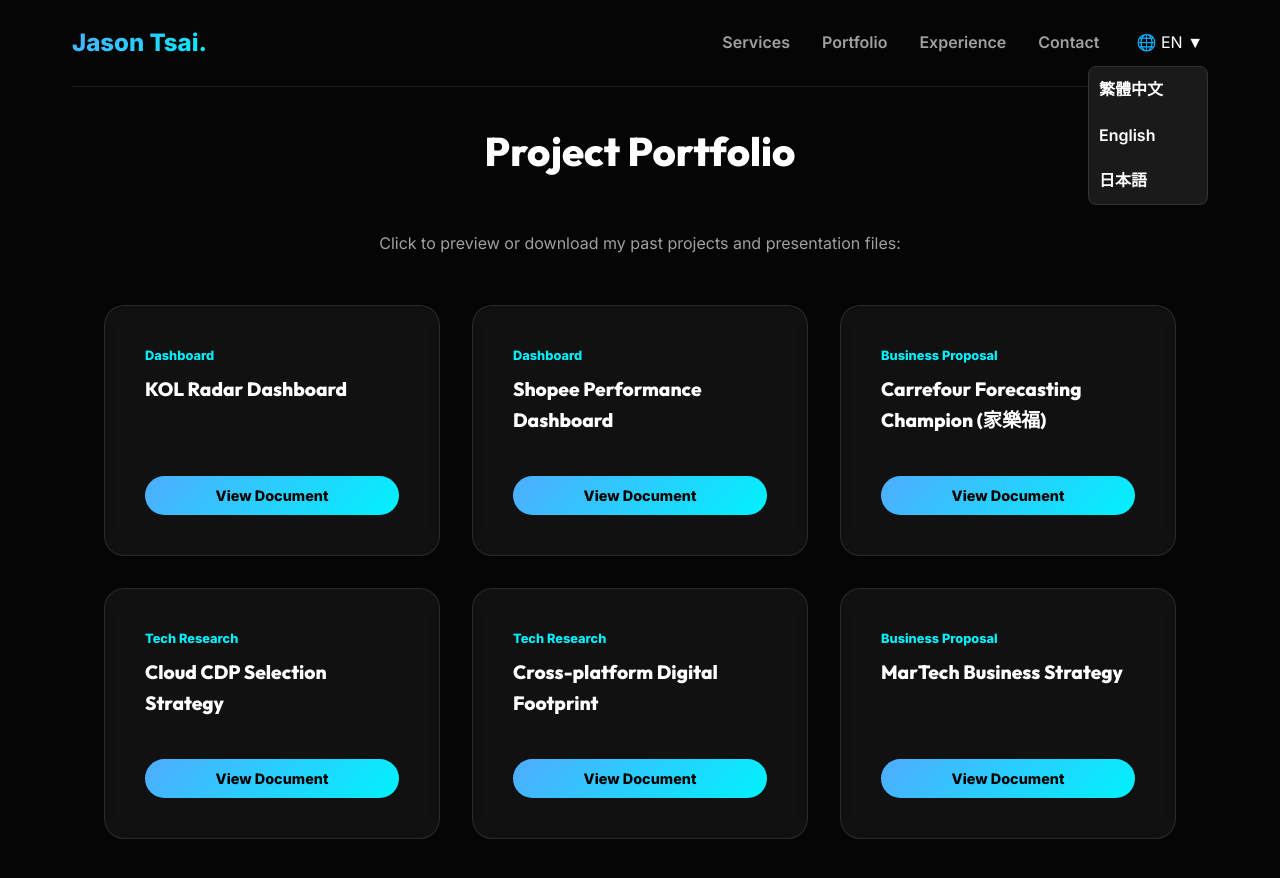
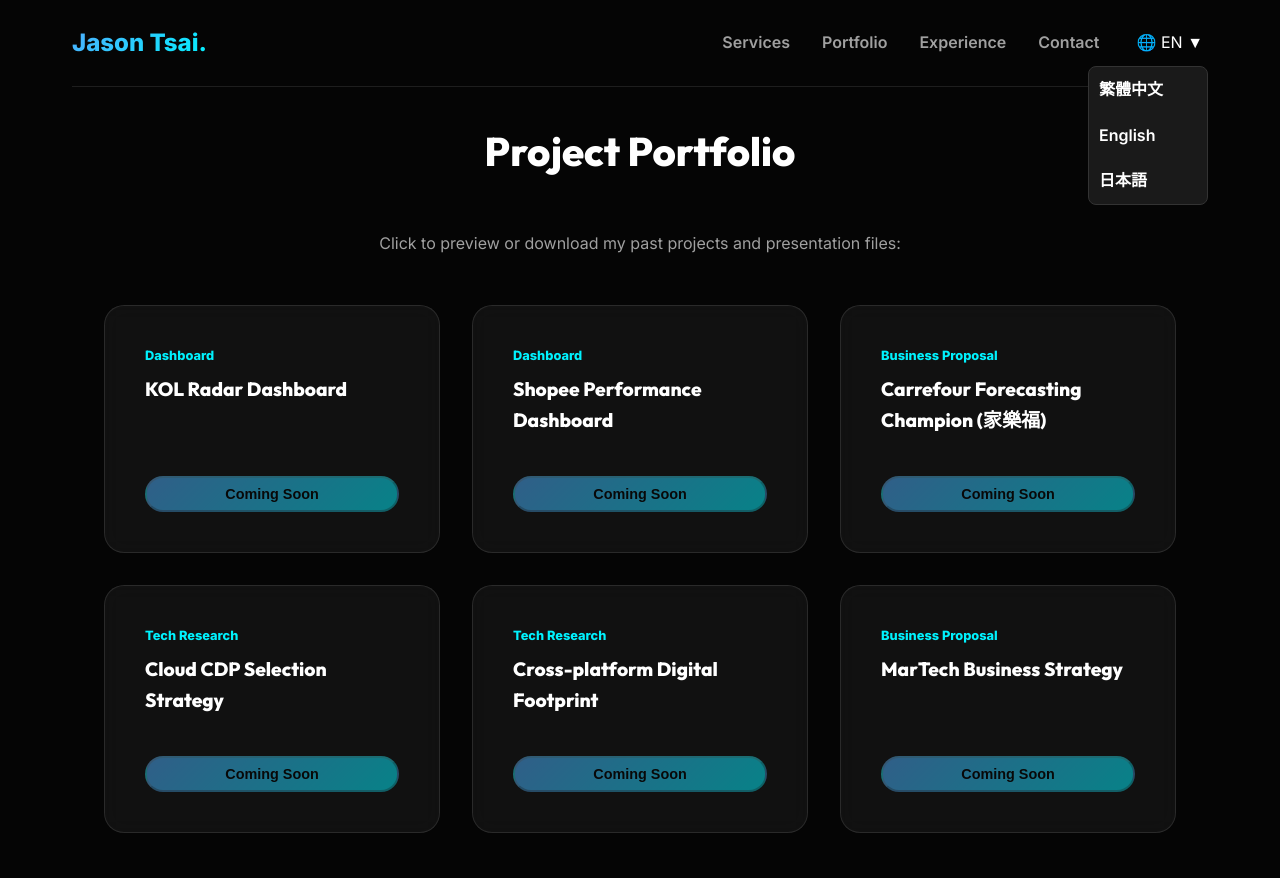
Before and after one commit to ds-jason-tsai/jason-by-tsai-portfolio, a Next.js app: page /en/portfolio in a window 1280 px wide. Shown: the top 878 px of the page. Built offline with nearby package versions, Linux system fonts and the light colour scheme.

Commit message:
refactor: update portfolio to use external Google Drive links

```diff
--- a/app/[lang]/portfolio/page.tsx
+++ b/app/[lang]/portfolio/page.tsx
@@ -2,19 +2,19 @@ export default async function Portfolio({ params }: { params: Promise<{ lang: st
   const lang = (await params).lang as 'zh' | 'en' | 'ja';
 
   const content = {
-    zh: { title: "專案作品集", desc: "點擊預覽或下載我的過往專案與簡報文件 (支援 PDF / Tableau 等)：", type: ["儀表板", "商業提案", "技術研究"] },
-    en: { title: "Project Portfolio", desc: "Click to preview or download my past projects and presentation files:", type: ["Dashboard", "Business Proposal", "Tech Research"] },
-    ja: { title: "ポートフォリオ", desc: "過去のプロジェクトやプレゼン資料をクリックしてプレビューまたはダウンロードできます：", type: ["ダッシュボード", "事業提案", "技術研究"] }
+    zh: { title: "專案作品集", desc: "點擊預覽或下載我的過往專案與簡報文件：", type: ["儀表板", "商業提案", "技術研究"], btn: "線上預覽 / 下載", pending: "資料準備中" },
+    en: { title: "Project Portfolio", desc: "Click to preview or download my past projects and presentation files:", type: ["Dashboard", "Business Proposal", "Tech Research"], btn: "Preview / Download", pending: "Coming Soon" },
+    ja: { title: "ポートフォリオ", desc: "過去のプロジェクトやプレゼン資料をクリックしてプレビューまたはダウンロードできます：", type: ["ダッシュボード", "事業提案", "技術研究"], btn: "プレビュー / ダウンロード", pending: "準備中" }
   };
   const t = content[lang];
 
   const projects = [
-    { title: "KOL Radar Dashboard", type: 0, file: "KOL_Radar_Demo.twbx" },
-    { title: "Shopee Performance Dashboard", type: 0, file: "蝦皮儀表板.twbx" },
-    { title: "Carrefour Forecasting Champion (家樂福)", type: 1, file: "202302 家樂福預測冠軍.pdf" },
-    { title: "Cloud CDP Selection Strategy", type: 2, file: "20260129 CDP選商報告.pptx" },
-    { title: "Cross-platform Digital Footprint", type: 2, file: "202408_跨數位平台客戶軌跡.pdf" },
-    { title: "MarTech Business Strategy", type: 1, file: "202506_MarTech 業務介紹.pdf" }
+    { title: "KOL Radar Dashboard", type: 0, url: "" },
+    { title: "Shopee Performance Dashboard", type: 0, url: "" },
+    { title: "Carrefour Forecasting Champion (家樂福)", type: 1, url: "" },
+    { title: "Cloud CDP Selection Strategy", type: 2, url: "" },
+    { title: "Cross-platform Digital Footprint", type: 2, url: "" },
+    { title: "MarTech Business Strategy", type: 1, url: "" }
   ];
 
   return (
@@ -26,10 +26,16 @@ export default async function Portfolio({ params }: { params: Promise<{ lang: st
           <div className="service-card" key={idx} style={{ display: 'flex', flexDirection: 'column' }}>
             <span style={{ fontSize: '0.8rem', color: 'var(--accent-color)', fontWeight: 'bold' }}>{t.type[proj.type]}</span>
             <h3 className="service-title" style={{ marginTop: '0.5rem', flex: 1, fontSize: '1.2rem' }}>{proj.title}</h3>
-            {/* Download Link pointing to static files or dummy route */}
-            <a href={`/pdfs/${proj.file}`} className="btn-primary" style={{ textAlign: 'center', padding: '0.5rem 1rem', marginTop: '1.5rem', fontSize: '0.9rem' }} download>
-              View Document
-            </a>
+            {/* Download Link pointing to Google Drive */}
+            {proj.url ? (
+              <a href={proj.url} target="_blank" rel="noopener noreferrer" className="btn-primary" style={{ textAlign: 'center', padding: '0.5rem 1rem', marginTop: '1.5rem', fontSize: '0.9rem' }}>
+                {t.btn}
+              </a>
+            ) : (
+               <button className="btn-primary" style={{ textAlign: 'center', padding: '0.5rem 1rem', marginTop: '1.5rem', fontSize: '0.9rem', opacity: 0.5, cursor: 'not-allowed' }} disabled>
+                 {t.pending}
+               </button>
+            )}
           </div>
         ))}
       </div>
```
